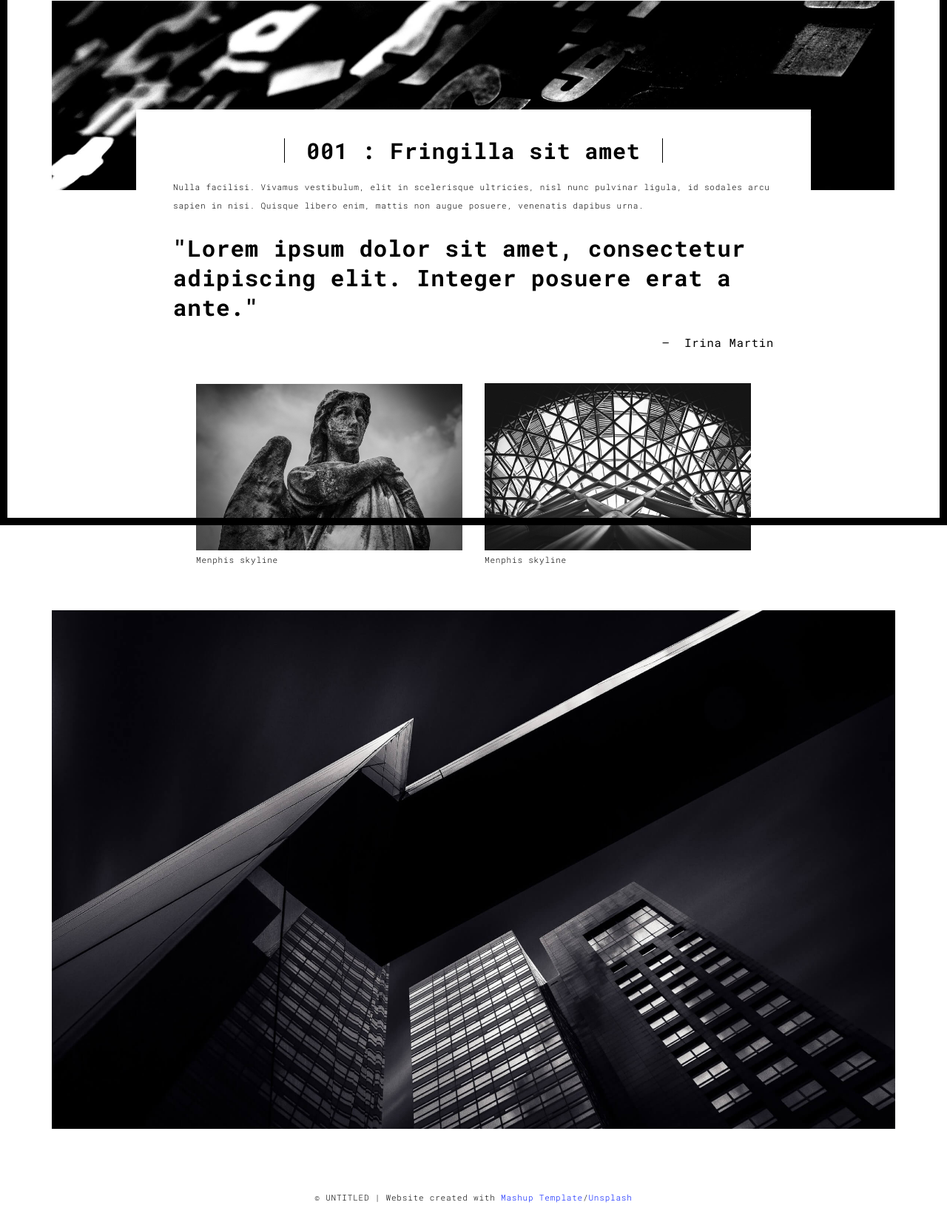
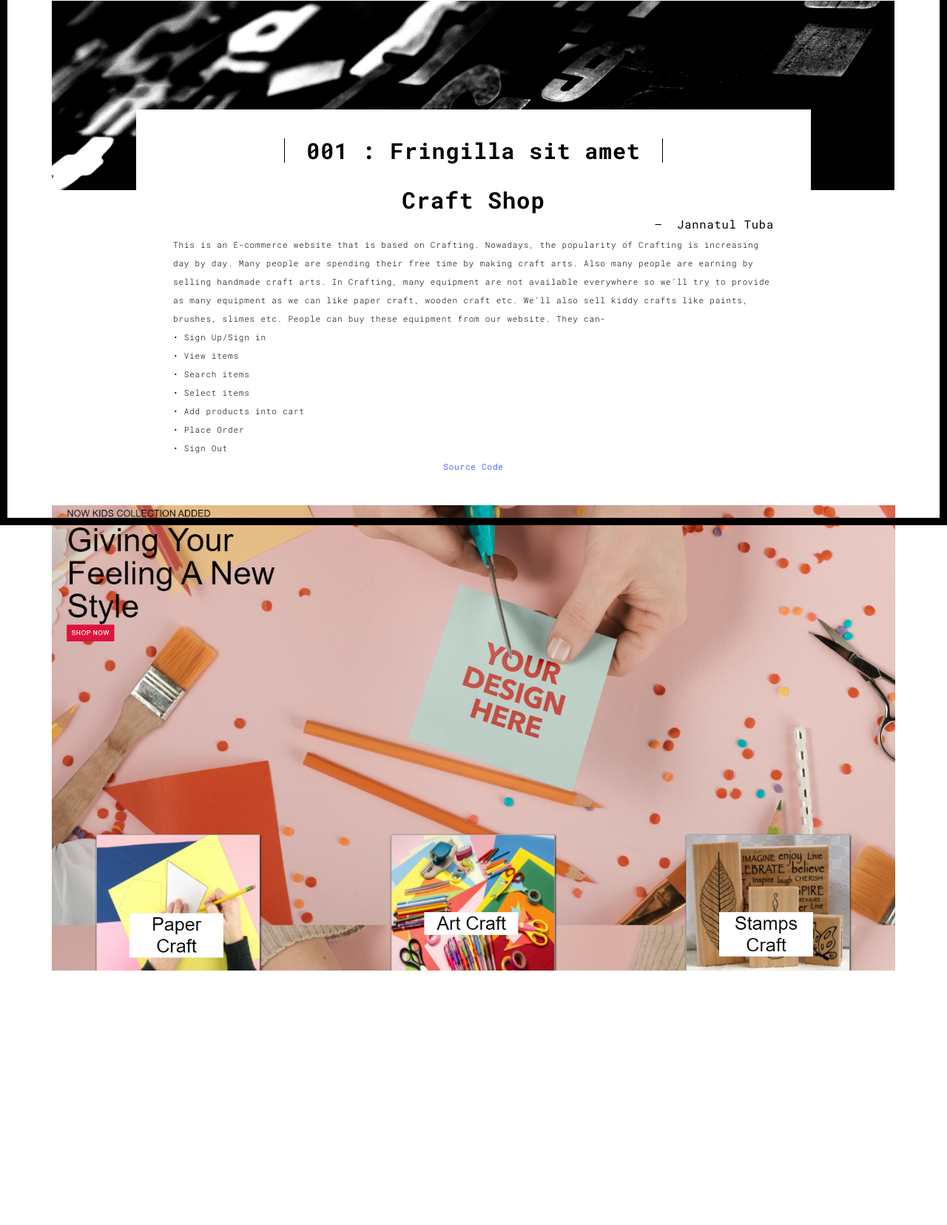
Before and after one commit to JannatulTuba/portfolioJannatul, a Flask app: page /work.html in a window 1280 px wide. Shown: the part 90-1746 px from the top of the page at 74% size. After the commit the page ends 1402 px from the top, so only its background shows below. Run offline with Flask 2, Linux system fonts and the light colour scheme; some libraries are stand-ins or nearby versions.

Commit message:
Update work.html

```diff
--- a/templates/work.html
+++ b/templates/work.html
@@ -68,32 +68,48 @@
           <div class="text-center">
             <h1 class="h2">001 : Fringilla sit amet</h1>
           </div>
-          <p>Nulla facilisi. Vivamus vestibulum, elit in scelerisque ultricies, nisl nunc pulvinar ligula, id sodales arcu sapien in nisi. Quisque libero enim, mattis non augue posuere, venenatis dapibus urna.</p>
+
 
           <blockquote>
-            <p>"Lorem ipsum dolor sit amet, consectetur adipiscing elit. Integer posuere erat a ante."</p>
-            <small class="pull-right">Irina Martin</small>
+             <div class="text-center">
+            <p>Craft Shop</p>
+              </div>
+            <small class="pull-right">Jannatul Tuba</small>
           </blockquote>
+                  This is an E-commerce website that is based on Crafting. Nowadays, the popularity of Crafting is increasing day by day. Many people are spending their free time by making craft arts. Also many people are earning by selling handmade craft arts.
+        In Crafting, many equipment are not available everywhere so we’ll try to provide as many equipment as we can like paper craft, wooden craft etc. We’ll also sell kiddy crafts like paints, brushes, slimes etc. People can buy these equipment from our website.
+        They can-<br>
+        • Sign Up/Sign in<br>
+        • View items<br>
+          • Search items<br>
+        • Select items<br>
+        • Add products into cart<br>
+        • Place Order<br>
+        • Sign Out<br>
+          <div class="text-center">
+            <a href="https://github.com/JannatulTuba/Craft-Shop">Source Code</a>
+              </div>
+
         </div>
       </div>
 
 
 
-      <div class="col-md-8 col-md-offset-2 section-container-spacer">
-        <div class="row">
-          <div class="col-xs-12 col-md-6">
-            <img src="./assets/images/work001-02.jpg" class="img-responsive" alt="">
-            <p>Menphis skyline</p>
-          </div>
-          <div class="col-xs-12 col-md-6">
-            <img src="./assets/images/work001-03.jpg" class="img-responsive" alt="">
-            <p>Menphis skyline</p>
-          </div>
-        </div>
-      </div>
+<!--      <div class="col-md-8 col-md-offset-2 section-container-spacer">-->
+<!--        <div class="row">-->
+<!--          <div class="col-xs-12 col-md-6">-->
+<!--            <img src="./assets/images/work001-02.jpg" class="img-responsive" alt="">-->
+<!--            <p>Menphis skyline</p>-->
+<!--          </div>-->
+<!--          <div class="col-xs-12 col-md-6">-->
+<!--            <img src="./assets/images/work001-03.jpg" class="img-responsive" alt="">-->
+<!--            <p>Menphis skyline</p>-->
+<!--          </div>-->
+<!--        </div>-->
+<!--      </div>-->
 
       <div class="col-xs-12">
-        <img src="./static/assets/images/work001-04.jpg" class="img-responsive" alt="">
+        <img src="./static/assets/images/craftshop2.PNG" class="img-responsive" alt="">
       </div>
 
     </div>
@@ -105,7 +121,7 @@
   <div class="container">
     <div class="row">
       <div class="col-xs-12">
-        <p>© UNTITLED | Website created with <a href="http://www.mashup-template.com/" title="Create website with free html template">Mashup Template</a>/<a href="https://www.unsplash.com/" title="Beautiful Free Images">Unsplash</a></p>
+<!--        <p>© UNTITLED | Website created with <a href="http://www.mashup-template.com/" title="Create website with free html template">Mashup Template</a>/<a href="https://www.unsplash.com/" title="Beautiful Free Images">Unsplash</a></p>-->
       </div>
     </div>
   </div>
```
